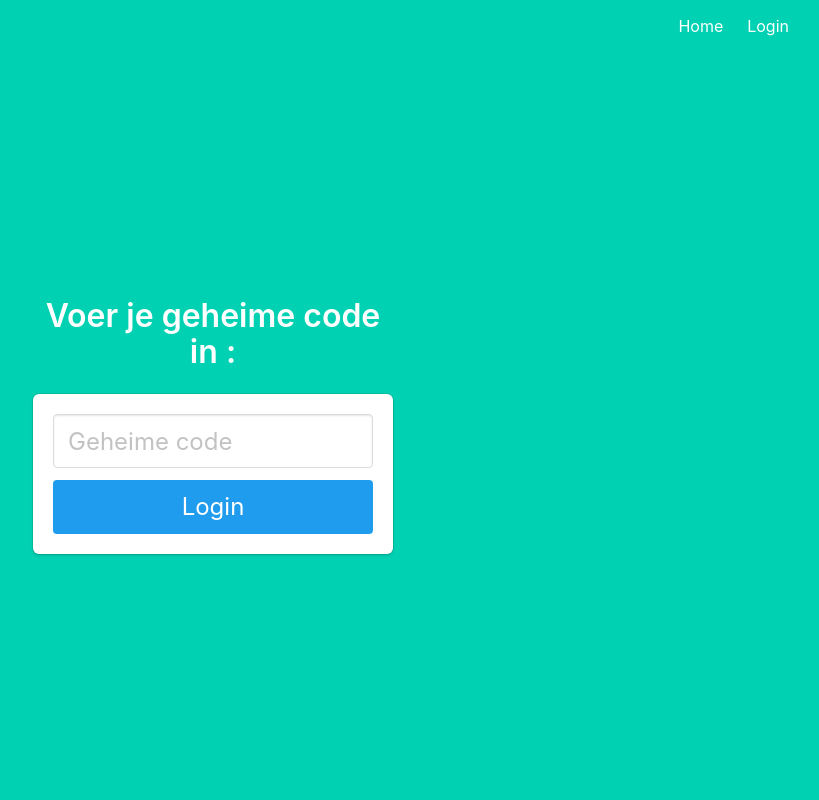
After one commit to binomaiheu/poll-app, a Flask app: page /login in a window 1280 px wide. The commit adds this page. Shown: the whole page, without its empty margins (427-1246 px from the left). Run offline with Flask 2, Linux system fonts and the light colour scheme.

Commit message:
added login functionality

```diff
--- a/bootstrap.py
+++ b/bootstrap.py
@@ -1,7 +1,10 @@
-from poll import db, app
+from poll import db, create_app
 from poll.models import *
 
 from poll.tools import key_gen
+
+
+db.create_all(app=create_app())
 
 
 # Confugration
--- /dev/null
+++ b/poll/auth.py
@@ -0,0 +1,37 @@
+from flask import Blueprint, render_template, redirect, url_for, request, flash
+from flask_login import login_user, login_required, logout_user
+
+from . import db
+from .models import User
+
+
+auth = Blueprint('auth', __name__)
+
+@auth.route('/login', methods=['GET', 'POST'])
+def login():
+
+    if request.method == 'POST':
+        secret_key = request.form.get('secret_key')
+
+        user = User.query.filter_by(secret_key=secret_key).first()
+
+        print(user)
+
+        if not user:
+            flash("Deze code is niet geldig, probeer opnieuw...")
+            return redirect(url_for("auth.login"))
+
+        # if the above check passes, then we know the user has the right credentials
+        login_user(user)
+        # proceed to main
+        return redirect(url_for("main.profile"))
+
+    # get
+    return render_template("login.html")
+
+
+@auth.route('/logout')
+@login_required
+def logout():
+    logout_user()
+    return redirect(url_for('main.index'))
--- a/poll/static/data.json
+++ /dev/null
@@ -1,5 +0,0 @@
-{
-    "01": {
-        "note" : "Data is very simple because we're demonstrating only the mechanism."
-    }
-}
--- /dev/null
+++ b/poll/templates/base.html
@@ -0,0 +1,57 @@
+<!DOCTYPE html>
+<html>
+
+<head>
+    <meta charset="utf-8">
+    <meta http-equiv="X-UA-Compatible" content="IE=edge">
+    <meta name="viewport" content="width=device-width, initial-scale=1">
+    <title>Dennenhof Poll</title>
+    <link rel="stylesheet" href="https://cdnjs.cloudflare.com/ajax/libs/bulma/0.7.2/css/bulma.min.css" />
+</head>
+
+<body>
+    <section class="hero is-primary is-fullheight">
+
+        <div class="hero-head">
+            <nav class="navbar">
+                <div class="container">
+
+                    <div id="navbarMenuHeroA" class="navbar-menu">
+                        <div class="navbar-end">
+                            <a href="{{ url_for('main.index') }}" class="navbar-item">
+                                Home
+                            </a>
+
+                            {% if current_user.is_authenticated %}
+                            <a href="{{ url_for('main.profile') }}" class="navbar-item">
+                                Profile
+                            </a>
+                            {% endif %}
+
+                            {% if not current_user.is_authenticated %}
+                            <a href="{{ url_for('auth.login') }}" class="navbar-item">
+                                Login
+                            </a>
+                            {% endif %}
+
+                            {% if current_user.is_authenticated %}
+                            <a href="{{ url_for('auth.logout') }}" class="navbar-item">
+                                Logout
+                            </a>
+                            {% endif %}
+                        </div>
+                    </div>
+                </div>
+            </nav>
+        </div>
+
+        <div class="hero-body">
+            <div class="container has-text-centered">
+               {% block content %}
+               {% endblock %}
+            </div>
+        </div>
+    </section>
+</body>
+
+</html>
--- /dev/null
+++ b/poll/templates/login.html
@@ -0,0 +1,24 @@
+{% extends "base.html" %}
+
+{% block content %}
+<div class="column is-4 is-offset-4">
+    <h3 class="title">Voer je geheime code in : </h3>
+    <div class="box">
+        {% with messages = get_flashed_messages() %}
+        {% if messages %}
+            <div class="notification is-danger">
+                {{ messages[0] }}
+            </div>
+        {% endif %}
+        {% endwith %}
+        <form method="POST" action="/login">
+            <div class="field">
+                <div class="control">
+                    <input class="input is-large" type="text" name="secret_key" placeholder="Geheime code">
+                </div>
+            </div>
+            <button class="button is-block is-info is-large is-fullwidth">Login</button>
+        </form>
+    </div>
+</div>
+{% endblock %}
```
Also changed, not shown: poll/__init__.py (+30 -6 lines), poll/main.py (added, +18 -0 lines), poll/models.py (+3 -5 lines), poll/templates/index.html (+11 -9 lines), poll/templates/profile.html (added, +7 -0 lines), poll/views.py (+16 -1 lines).
